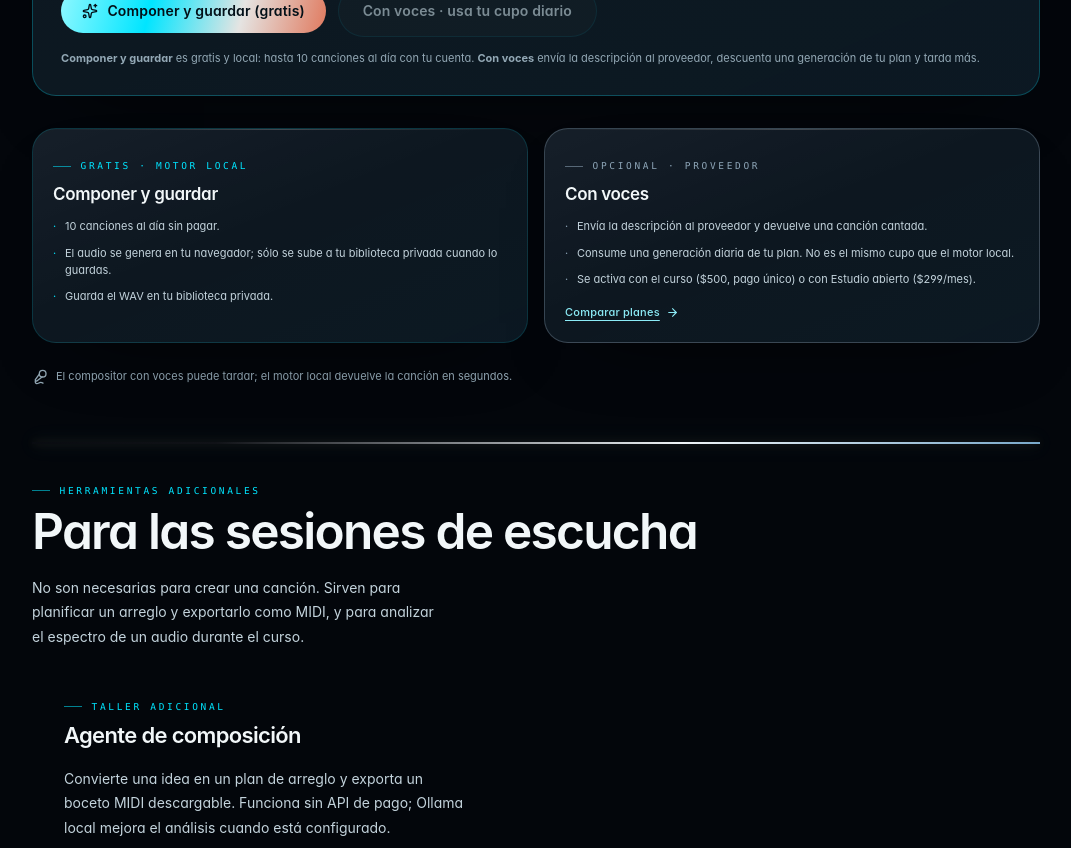
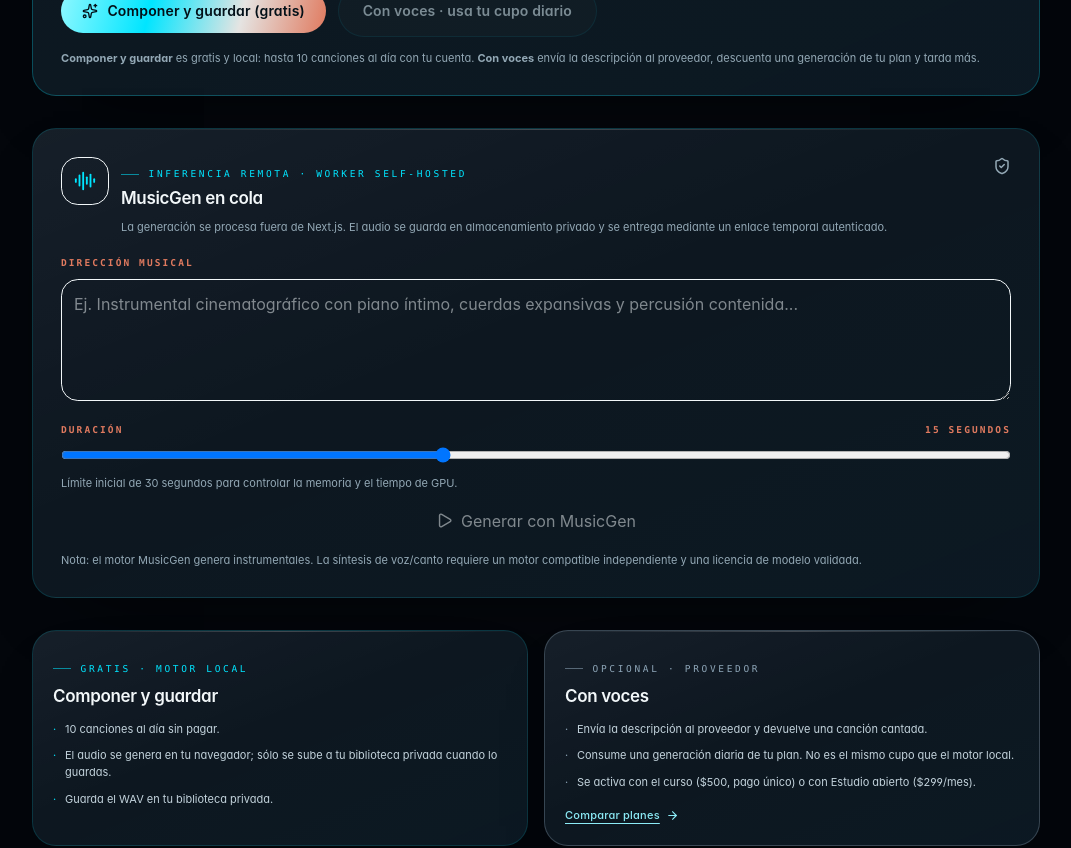
Before and after one commit to AnubisVillasenor1/interfaz-curso-musica-ai-18, a Next.js app: page /studio in a window 1280 px wide. Shown: the part 1500-2348 px from the top of the page, without its empty margins (104-1175 px from the left). Built offline with nearby package versions, Linux system fonts and the light colour scheme; no server answers.

Commit message:
feat(studio): connect the queued MusicGen service to the studio UI

```diff
--- a/app/studio/page.tsx
+++ b/app/studio/page.tsx
@@ -5,6 +5,7 @@ import { AccountTabs } from '@/components/account/account-tabs'
 import { LocalComposer } from '@/components/local-composer'
 import { MusicStudio } from '@/components/music-studio'
 import { RealAudioStudio } from '@/components/real-audio-studio'
+import { MusicGenQueueStudio } from '@/components/musicgen-queue-studio'
 import { FREE_TIER, PRODUCTS, formatPrice } from '@/lib/products'
 
 /**
@@ -102,6 +103,10 @@ export default async function StudioPage({
 
         <LocalComposer initialPrompt={initialPrompt} />
 
+        <div className="mt-8">
+          <MusicGenQueueStudio />
+        </div>
+
         <section className="mt-8 grid gap-4 md:grid-cols-2">
           <div className="pg-card p-5">
             <p className="pg-eyebrow">Gratis · motor local</p>
```
